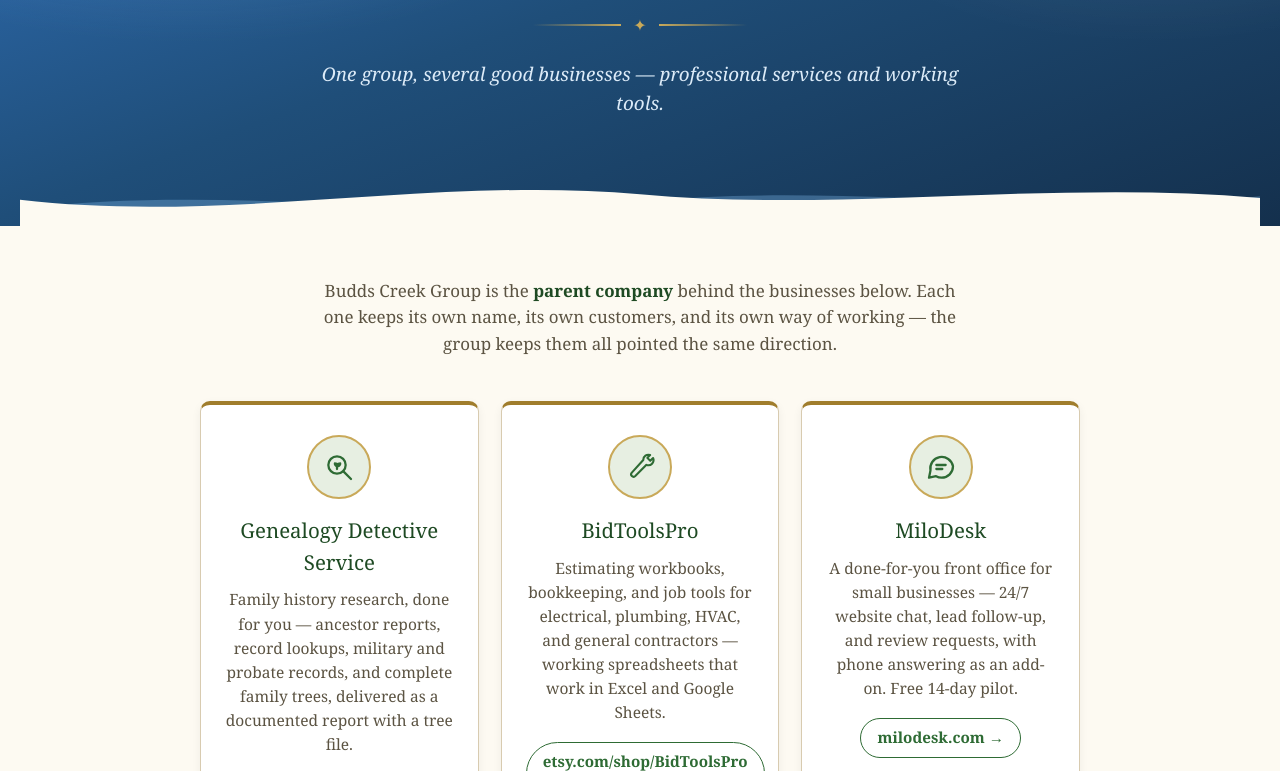
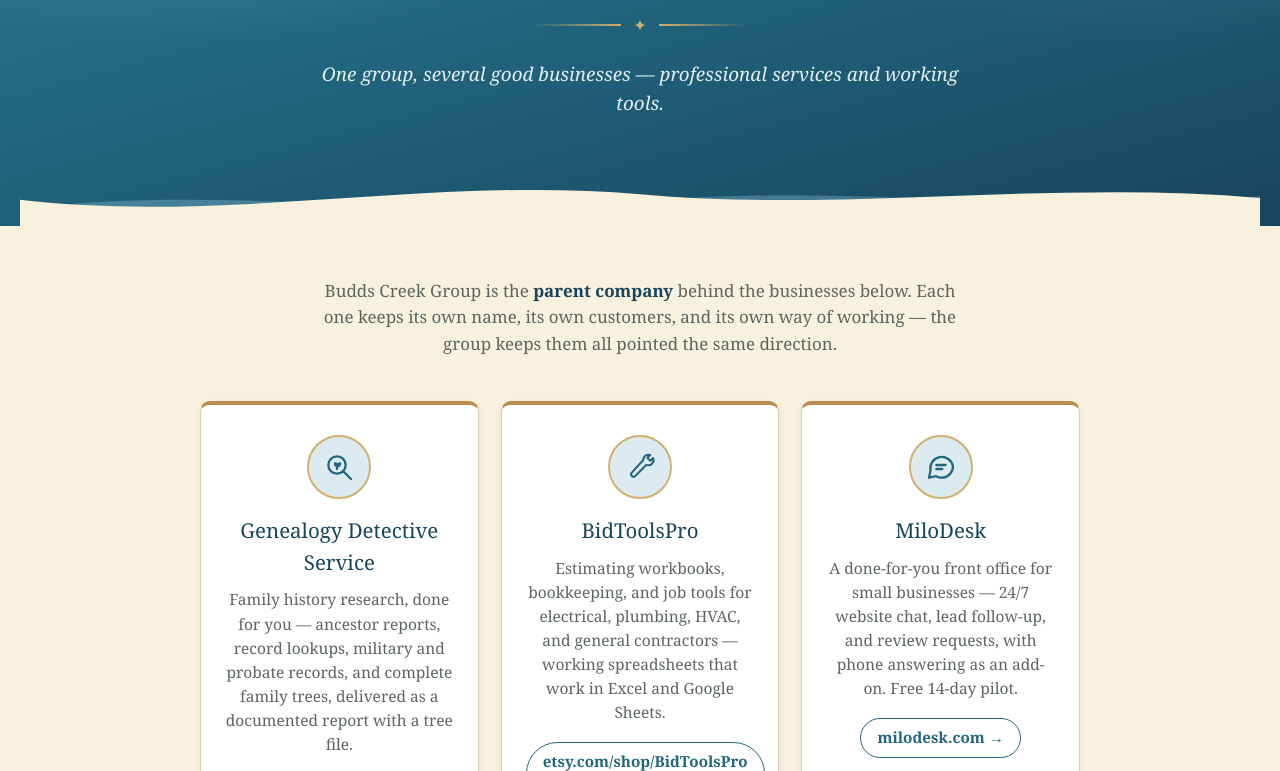
Before and after one commit to jmckay1288/budds-creek-group, a plain HTML site: page index.html in a window 1280 px wide. Shown: the part 172-943 px from the top of the page. Drawn offline with Linux system fonts and the light colour scheme; a script that the page names is missing.

Commit message:
Creek nature theme — water blues and sand

```diff
--- a/index.html
+++ b/index.html
@@ -7,9 +7,9 @@
 <meta name="description" content="Budds Creek Group is the parent company behind Genealogy Detective Service, BidToolsPro, and MiloDesk — professional services and tools.">
 <style>
   :root {
-    --green:#2e6b34; --green-deep:#1e4a23; --green-soft:#e7efe2;
-    --gold:#a07d2c; --gold-light:#c9a959;
-    --cream:#fdfaf2; --paper:#f6efdd; --ink:#262019; --slate:#5b5342; --line:#d8cbb0;
+    --green:#22667f; --green-deep:#17455c; --green-soft:#dcebf0;
+    --gold:#b98d4f; --gold-light:#d3af6e;
+    --cream:#f8f1de; --paper:#f1e5c9; --ink:#22303a; --slate:#5c665e; --line:#dccdaa;
   }
   * { box-sizing:border-box; margin:0; padding:0; }
   body { font-family: Georgia, 'Times New Roman', serif; background:var(--cream); color:var(--ink); line-height:1.55; }
@@ -17,9 +17,9 @@
   /* ---------- Hero ---------- */
   header {
     background:
-      radial-gradient(ellipse 60% 90% at 15% 0%, rgba(140,190,235,.28), transparent 60%),
+      radial-gradient(ellipse 60% 90% at 15% 0%, rgba(163,206,224,.30), transparent 60%),
       radial-gradient(ellipse 50% 80% at 90% 10%, rgba(255,255,255,.10), transparent 55%),
-      linear-gradient(160deg, #2f6db3 0%, #1f4e79 45%, #14304d 100%);
+      linear-gradient(165deg, #2b7a99 0%, #22667f 42%, #17455c 100%);
     color:#f6eeda; text-align:center; padding:84px 20px 0; position:relative; overflow:hidden;
   }
   .eyebrow { letter-spacing:.42em; font-size:.78rem; text-transform:uppercase; color:var(--gold-light); margin-bottom:20px; }
@@ -28,7 +28,7 @@
   header .rule::before, header .rule::after { content:""; height:2px; width:88px; background:linear-gradient(90deg, transparent, var(--gold-light)); }
   header .rule::after { background:linear-gradient(90deg, var(--gold-light), transparent); }
   header .rule span { color:var(--gold-light); font-size:1rem; }
-  header p.tagline { font-size:1.18rem; color:#dcebf8; max-width:640px; margin:0 auto; font-style:italic; }
+  header p.tagline { font-size:1.18rem; color:#e3eef2; max-width:640px; margin:0 auto; font-style:italic; }
   .wave { display:block; width:100%; height:56px; margin-top:52px; }
 
   /* ---------- Body ---------- */
@@ -74,7 +74,7 @@
   /* ---------- Footer ---------- */
   .fwave { display:block; width:100%; height:38px; margin-top:44px; }
   footer {
-    margin-top:0; background:linear-gradient(160deg, #1f4e79 0%, #14304d 100%);
+    margin-top:0; background:linear-gradient(160deg, #22667f 0%, #17455c 100%);
     color:#e8dfc8; text-align:center; font-size:.94rem; padding:34px 20px 40px;
   }
   footer .fname { color:#f6eeda; letter-spacing:.14em; font-size:1.02rem; margin-bottom:6px; }
@@ -94,25 +94,25 @@
   <h1>BUDDS CREEK GROUP</h1>
   <div class="rule"><span>&#10022;</span></div>
   <p class="tagline">One group, several good businesses — professional services and working tools.</p>
-  <svg class="wave" viewBox="0 0 1200 60" preserveAspectRatio="none" aria-hidden="true"><path d="M0,42 C200,14 400,56 600,34 C800,12 1000,52 1200,28 L1200,60 L0,60 Z" fill="rgba(125,180,230,.35)"/><path d="M0,32 C200,58 400,6 600,26 C800,46 1000,10 1200,30 L1200,60 L0,60 Z" fill="#fdfaf2"></path></svg>
+  <svg class="wave" viewBox="0 0 1200 60" preserveAspectRatio="none" aria-hidden="true"><path d="M0,42 C200,14 400,56 600,34 C800,12 1000,52 1200,28 L1200,60 L0,60 Z" fill="rgba(140,195,220,.35)"/><path d="M0,38 C200,54 400,16 600,30 C800,44 1000,18 1200,34 L1200,60 L0,60 Z" fill="rgba(217,201,163,.55)"/><path d="M0,32 C200,58 400,6 600,26 C800,46 1000,10 1200,30 L1200,60 L0,60 Z" fill="#f8f1de"></path></svg>
 </header>
 <main>
   <p class="intro">Budds Creek Group is the <strong>parent company</strong> behind the businesses below. Each one keeps its own name, its own customers, and its own way of working — the group keeps them all pointed the same direction.</p>
   <div class="cards">
     <div class="card">
-      <div class="medal"><svg viewBox="0 0 24 24" fill="none" stroke="#2e6b34" stroke-width="1.7" stroke-linecap="round" stroke-linejoin="round"><circle cx="10.5" cy="10.5" r="6.5"/><line x1="15.3" y1="15.3" x2="21" y2="21"/><path d="M10.5 13.5v-2.2M10.5 11.3c-1-.3-1.6-1-1.6-2 1 0 1.7.4 2 1.2.3-.8 1-1.2 2-1.2 0 1-.6 1.7-1.6 2"/></svg></div>
+      <div class="medal"><svg viewBox="0 0 24 24" fill="none" stroke="#22667f" stroke-width="1.7" stroke-linecap="round" stroke-linejoin="round"><circle cx="10.5" cy="10.5" r="6.5"/><line x1="15.3" y1="15.3" x2="21" y2="21"/><path d="M10.5 13.5v-2.2M10.5 11.3c-1-.3-1.6-1-1.6-2 1 0 1.7.4 2 1.2.3-.8 1-1.2 2-1.2 0 1-.6 1.7-1.6 2"/></svg></div>
       <h2>Genealogy Detective Service</h2>
       <p>Family history research, done for you — ancestor reports, record lookups, military and probate records, and complete family trees, delivered as a documented report with a tree file.</p>
       <a href="https://tree-detective.com">tree-detective.com &rarr;</a>
     </div>
     <div class="card">
-      <div class="medal"><svg viewBox="0 0 24 24" fill="none" stroke="#2e6b34" stroke-width="1.7" stroke-linecap="round" stroke-linejoin="round"><path d="M14.7 6.3a4.2 4.2 0 0 1 5.6-4L18 4.6l2.4 2.4 2.3-2.3a4.2 4.2 0 0 1-5.4 5.6L8 19.6a2 2 0 0 1-2.8-2.8l9.5-10.5z" transform="scale(0.92) translate(1,1)"/></svg></div>
+      <div class="medal"><svg viewBox="0 0 24 24" fill="none" stroke="#22667f" stroke-width="1.7" stroke-linecap="round" stroke-linejoin="round"><path d="M14.7 6.3a4.2 4.2 0 0 1 5.6-4L18 4.6l2.4 2.4 2.3-2.3a4.2 4.2 0 0 1-5.4 5.6L8 19.6a2 2 0 0 1-2.8-2.8l9.5-10.5z" transform="scale(0.92) translate(1,1)"/></svg></div>
       <h2>BidToolsPro</h2>
       <p>Estimating workbooks, bookkeeping, and job tools for electrical, plumbing, HVAC, and general contractors — working spreadsheets that work in Excel and Google Sheets.</p>
       <a href="https://www.etsy.com/shop/BidToolsPro">etsy.com/shop/BidToolsPro &rarr;</a>
     </div>
     <div class="card">
-      <div class="medal"><svg viewBox="0 0 24 24" fill="none" stroke="#2e6b34" stroke-width="1.7" stroke-linecap="round" stroke-linejoin="round"><path d="M21 11.5a8.5 8.5 0 0 1-8.5 8.5c-1.5 0-3-.4-4.2-1.1L3 20l1.1-5.3A8.5 8.5 0 1 1 21 11.5z"/><path d="M8.5 10.5h7M8.5 13.5h4.5"/></svg></div>
+      <div class="medal"><svg viewBox="0 0 24 24" fill="none" stroke="#22667f" stroke-width="1.7" stroke-linecap="round" stroke-linejoin="round"><path d="M21 11.5a8.5 8.5 0 0 1-8.5 8.5c-1.5 0-3-.4-4.2-1.1L3 20l1.1-5.3A8.5 8.5 0 1 1 21 11.5z"/><path d="M8.5 10.5h7M8.5 13.5h4.5"/></svg></div>
       <h2>MiloDesk</h2>
       <p>A done-for-you front office for small businesses — 24/7 website chat, lead follow-up, and review requests, with phone answering as an add-on. Free 14-day pilot.</p>
       <a href="https://milodesk.com">milodesk.com &rarr;</a>
@@ -139,7 +139,7 @@
 
   <p class="note">Questions about any of the businesses? One mailbox reaches the whole group.</p>
 </main>
-<svg class="fwave" viewBox="0 0 1200 40" preserveAspectRatio="none" aria-hidden="true"><path d="M0,40 L0,22 C200,4 400,38 600,20 C800,2 1000,32 1200,14 L1200,40 Z" fill="#1f4e79"/></svg>
+<svg class="fwave" viewBox="0 0 1200 40" preserveAspectRatio="none" aria-hidden="true"><path d="M0,40 L0,22 C200,4 400,38 600,20 C800,2 1000,32 1200,14 L1200,40 Z" fill="#22667f"/></svg>
 <footer>
   <div class="fname">BUDDS CREEK GROUP</div>
   Questions? <a href="mailto:admin@buddscreekgroup.com">admin@buddscreekgroup.com</a>
@@ -148,7 +148,7 @@
         data-site="buddscreek"
         data-endpoint="https://budds-creek-chat.buddscreek.workers.dev"
         data-name="Budds Creek Group"
-        data-color="#2e6b34"
+        data-color="#22667f"
         data-greeting="Welcome to Budds Creek Group! Looking for genealogy research, contractor workbooks, or a front office for your business? I can point you the right way."></script>
 </body>
 </html>
```
